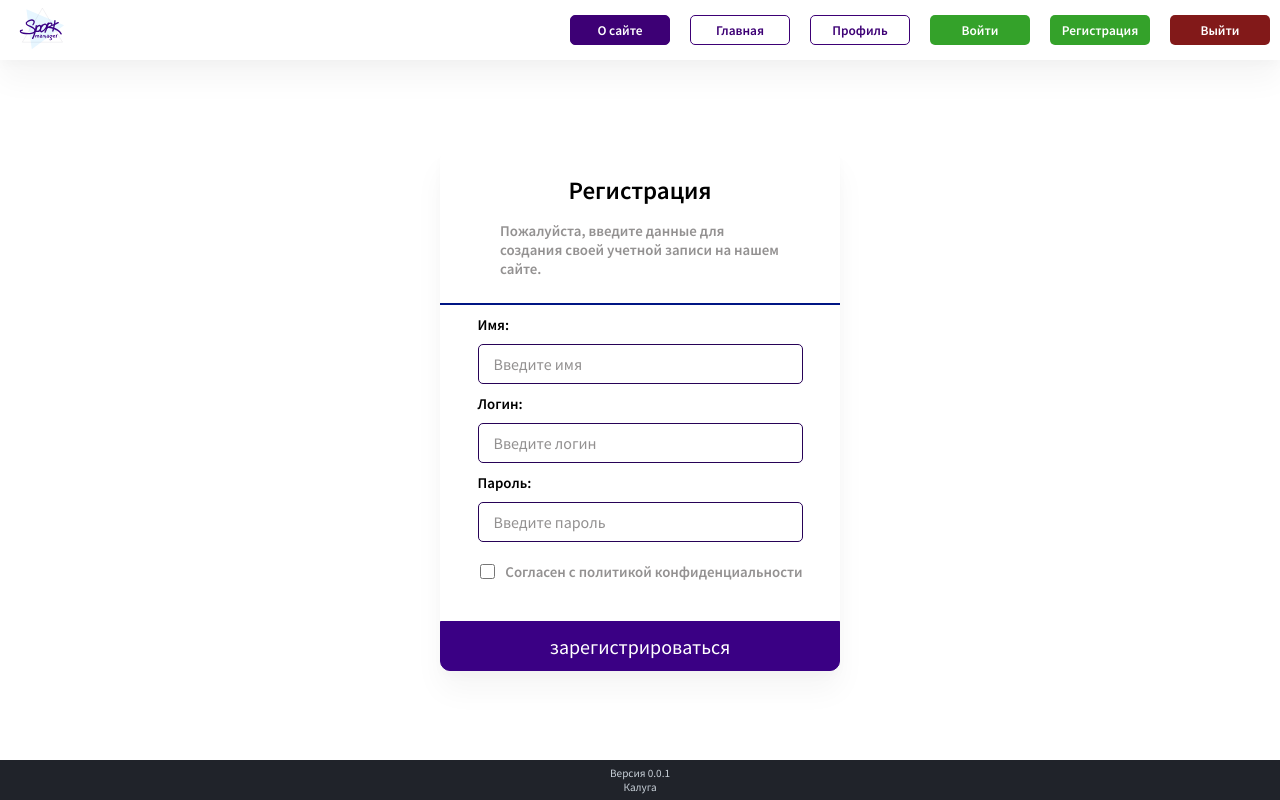
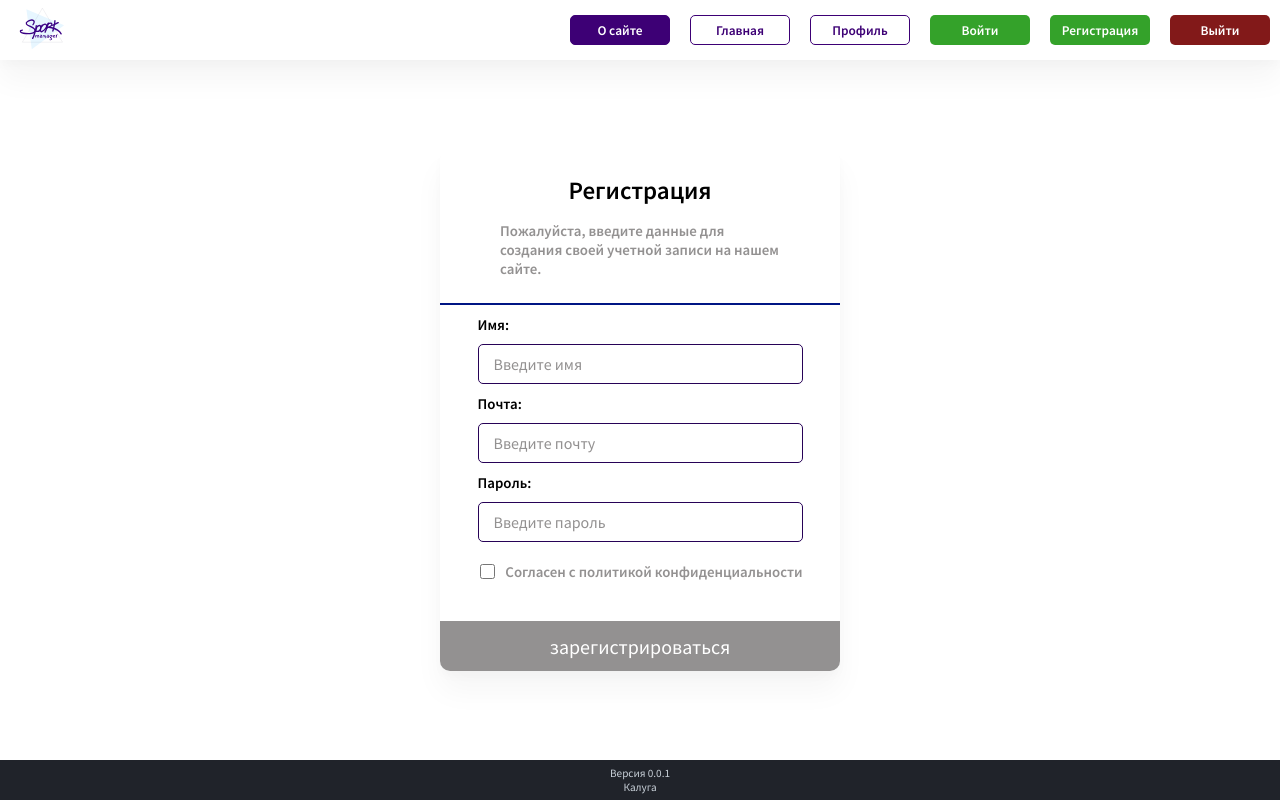
Before and after one commit to fundamentum71/sport-manager, a React (Create React App) app: page /signup in a window 1280 px wide. Built offline with nearby package versions, Linux system fonts and the light colour scheme; a web font is replaced by a local one.

Commit message:
сделал регистрацию

```diff
--- a/src/components/app/App.tsx
+++ b/src/components/app/App.tsx
@@ -3,13 +3,13 @@ import { Route, Routes } from 'react-router-dom';
 import MainLayout from '../../layouts/MainLayout';
 import AddRoom from '../../pages/AddRoom/AddRoom';
 import EditProfile from '../../pages/EditProfile/EditProfile';
-import EditRoom from '../../pages/EditRoom/EditRoom';
+//import EditRoom from '../../pages/EditRoom/EditRoom';
 import Home from '../../pages/Home/Home';
 import Profile from '../../pages/Profile/Profile';
 import Room from '../../pages/Room/Room';
 import StartPage from '../../pages/StartPage/StartPage';
 import CircularProgress from '@mui/material/CircularProgress';
-import styles from './app.module.scss';
+//import styles from './app.module.scss';
 
 const NotFound = React.lazy(
 	() => import(/* webpackChunkName: 'NotFound'*/ '../../pages/NotFound/NotFound'),
--- a/src/components/header/Header.tsx
+++ b/src/components/header/Header.tsx
@@ -1,4 +1,3 @@
-import { link } from 'fs';
 import React from 'react';
 import { Link } from 'react-router-dom';
 import logo from '../../assets/images/logo.svg';
--- a/src/components/roomGamers/RoomGamers.tsx
+++ b/src/components/roomGamers/RoomGamers.tsx
@@ -1,5 +1,5 @@
-import React from 'react';
-import styles from './roomGamer.module.scss';
+//import React from 'react';
+//import styles from './roomGamer.module.scss';
 
 function RoomGamers() {
 	return (
--- a/src/components/roomVisitor/RoomVisitors.tsx
+++ b/src/components/roomVisitor/RoomVisitors.tsx
@@ -1,5 +1,5 @@
-import React from 'react';
-import styles from './roomVisitor.module.scss';
+//import React from 'react';
+//import styles from './roomVisitor.module.scss';
 
 function RoomVisitors() {
 	return (
--- a/src/pages/SignUp/SignUp.tsx
+++ b/src/pages/SignUp/SignUp.tsx
@@ -2,22 +2,28 @@ import React from 'react';
 import { fetchRegister } from '../../redux/auth/asyncActions';
 import { useAppDispatch } from '../../redux/hooks';
 import styles from './signup.module.scss';
+
+export type SignUpProps = {
+	fullName: string;
+	email: string;
+	password: string;
+};
 
 function SignUp() {
 	const dispatch = useAppDispatch();
 
 	const [name, setName] = React.useState('');
 	const [password, setPassword] = React.useState('');
-	const [login, setLogin] = React.useState('');
+	const [email, setEmail] = React.useState('');
 	const [checkPolice, setCheckPolice] = React.useState(false);
 
 	const [nameDirty, setNameDirty] = React.useState(false);
 	const [passwordDirty, setPasswordDirty] = React.useState(false);
-	const [loginDirty, setLoginDirty] = React.useState(false);
+	const [emailDirty, setEmailDirty] = React.useState(false);
 
 	const [nameError, setNameError] = React.useState('');
 	const [passwordError, setPasswordError] = React.useState('');
-	const [loginError, setLoginError] = React.useState('');
+	const [emailError, setEmailError] = React.useState('');
 
 	const [formValid, setFormValid] = React.useState(false);
 
@@ -33,13 +39,18 @@ function SignUp() {
 				}
 
 				break;
-			case 'login':
-				setLogin(e.target.value);
+			case 'email':
+				setEmail(e.target.value);
+				const re =
+					/^(([^<>()[\]\.,;:\s@\"]+(\.[^<>()[\]\.,;:\s@\"]+)*)|(\".+\"))@(([^<>()[\]\.,;:\s@\"]+\.)+[^<>()[\]\.,;:\s@\"]{2,})$/i;
 
 				if (!e.target.value) {
-					setLoginError('Поле является обязательным');
+					setEmailError('Поле является обязательным');
+				}
+				if (!e.target.value.match(re)) {
+					setEmailError('Введите вашу почту');
 				} else {
-					setLoginError('');
+					setEmailError('');
 				}
 
 				break;
@@ -74,8 +85,8 @@ function SignUp() {
 			case 'name':
 				setNameDirty(true);
 				break;
-			case 'login':
-				setLoginDirty(true);
+			case 'email':
+				setEmailDirty(true);
 				break;
 			case 'password':
 				setPasswordDirty(true);
@@ -89,24 +100,43 @@ function SignUp() {
 
 	//проверка на валидность формы
 	React.useEffect(() => {
-		if (nameError || passwordError || loginError || !checkPolice) {
+		if (nameError || passwordError || emailError || !checkPolice) {
 			setFormValid(false);
 		} else {
 			setFormValid(true);
 		}
-	}, [nameError, passwordError, loginError, checkPolice]);
+	}, [nameError, passwordError, emailError, checkPolice]);
 
-	const onSubmit = async (values) => {
+	const onSubmit = async () => {
+		const SingUpData: SignUpProps = {
+			fullName: name,
+			email,
+			password,
+		};
 		if (formValid) {
-			console.log('submit');
-			const data = await dispatch(fetchRegister(values));
+			const data = await dispatch(fetchRegister(SingUpData));
+
+			setName('');
+			setNameDirty(false);
+			setNameError('');
+
+			setEmail('');
+			setEmailDirty(false);
+			setEmailError('');
+
+			setPassword('');
+			setPasswordDirty(false);
+			setPasswordError('');
+
+			setCheckPolice(false);
+
 			if (!data.payload) {
 				return alert('Не удалось зарегистрироваться!');
 			}
 		}
 	};
 
-	console.log(name, password, login, checkPolice);
+	console.log(name, password, email, checkPolice);
 
 	return (
 		<div className={styles.wrapper}>
@@ -131,18 +161,18 @@ function SignUp() {
 					{nameDirty && nameError && (
 						<div style={{ color: 'red', fontSize: '0.8rem' }}>{nameError}</div>
 					)}
-					<label htmlFor="login">Логин:</label>
+					<label htmlFor="email">Почта:</label>
 					<input
-						id="login"
-						name="login"
-						type="text"
-						placeholder="Введите логин"
-						value={login}
+						id="email"
+						name="email"
+						type="email"
+						placeholder="Введите почту"
+						value={email}
 						onChange={(e) => onChangeValue(e)}
 						onFocus={(e) => blurHandler(e)}
 					/>
-					{loginDirty && loginError && (
-						<div style={{ color: 'red', fontSize: '0.8rem' }}>{loginError}</div>
+					{emailDirty && emailError && (
+						<div style={{ color: 'red', fontSize: '0.8rem' }}>{emailError}</div>
 					)}
 					<label htmlFor="password">Пароль:</label>
 					<input
@@ -168,7 +198,7 @@ function SignUp() {
 						<label htmlFor="checkbox"> Cогласен с политикой конфиденциальности</label>
 					</div>
 				</div>
-				<button className={styles.btn} onClick={onSubmit}>
+				<button disabled={!formValid} className={styles.btn} onClick={onSubmit}>
 					зарегистрироваться
 				</button>
 			</div>
--- a/src/pages/SignUp/signup.module.scss
+++ b/src/pages/SignUp/signup.module.scss
@@ -95,4 +95,12 @@
 	&:active {
 		background: #2f006b;
 	}
+	&:disabled {
+		background-color: #939191;
+		border: none;
+		cursor: auto;
+		&:active {
+			background: #939191;
+		}
+	}
 }
--- a/src/redux/auth/asyncActions.ts
+++ b/src/redux/auth/asyncActions.ts
@@ -1,5 +1,6 @@
 import { createAsyncThunk } from '@reduxjs/toolkit';
 import axios from '../../axios';
+import { SignUpProps } from '../../pages/SignUp/SignUp';
 
 //запрос на авторизацию
 export const fetchAuth = createAsyncThunk('auth/fetchAuth', async (params) => {
@@ -14,7 +15,7 @@ export const fetchAuthMe = createAsyncThunk('auth/fetchAuthMe', async () => {
 });
 
 //запрос на регистрацию
-export const fetchRegister = createAsyncThunk('auth/fetchRegister', async (params) => {
+export const fetchRegister = createAsyncThunk('auth/fetchRegister', async (params: SignUpProps) => {
 	const { data } = await axios.post('/auth/register', params);
 	return data;
 });
```
